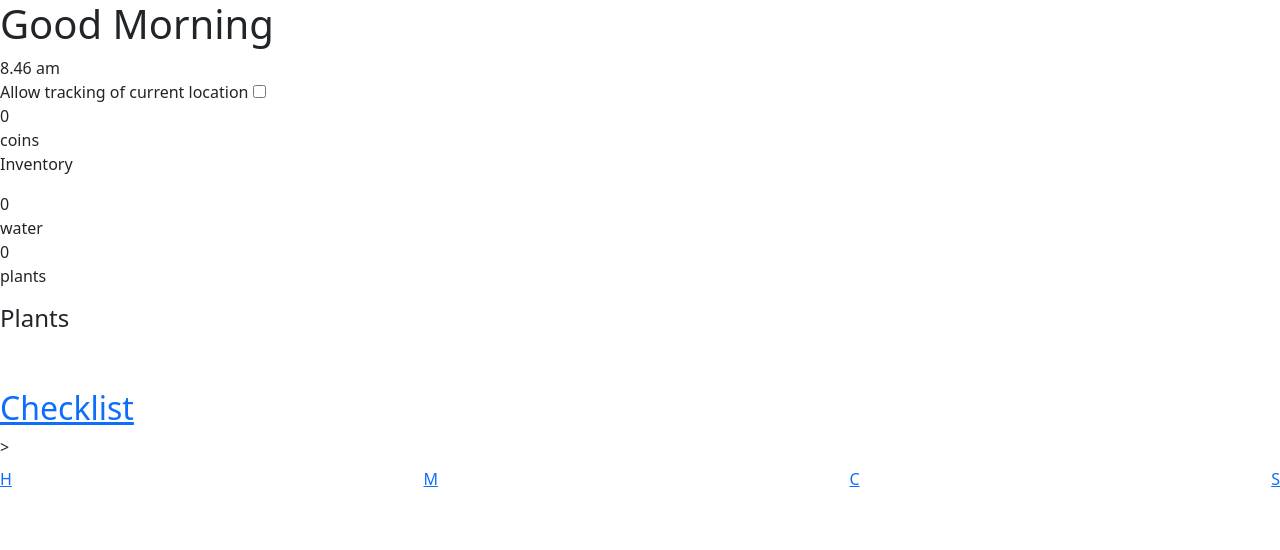
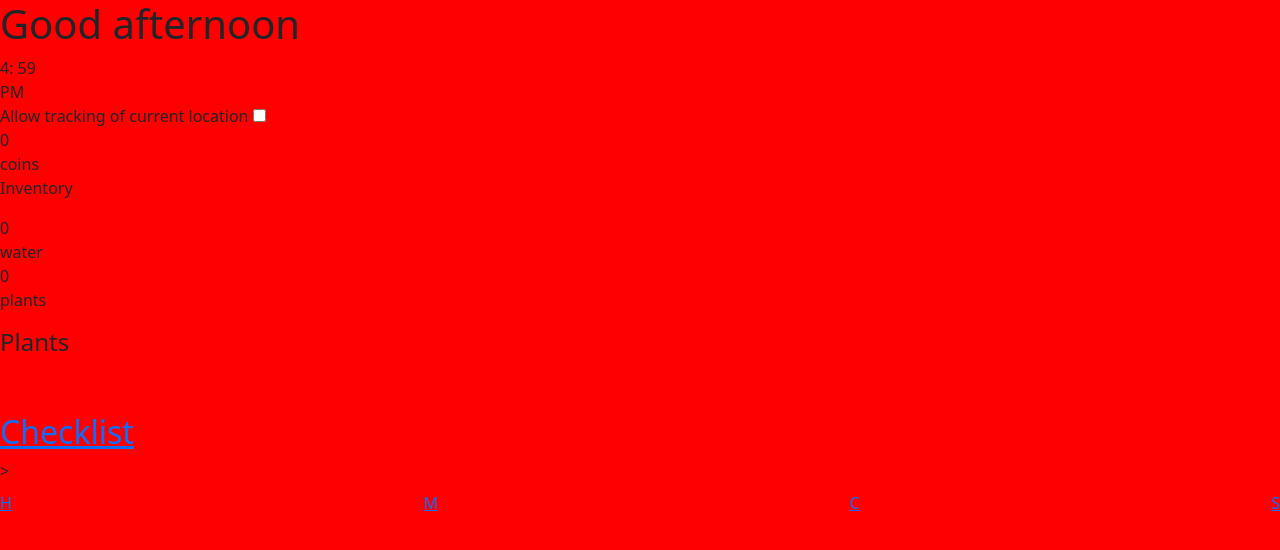
Before and after one commit to Jaslynnn/IP-Forget-me-not, a plain HTML site: page home.html in a window 1280 px wide. Drawn offline with nearby package versions, Linux system fonts and the light colour scheme; no server answers.

Commit message:
Digital clock, background color change with time

```diff
--- a/home.html
+++ b/home.html
@@ -18,8 +18,14 @@
 <body>
     <div class="content">
         <div class="time">
-            <h1>Good Morning</h1>
-            <div class="exactTime">8.46 am</div>
+
+            <div class="clock">
+            <h1 class = greeting ></h1>
+                <div class="clock-Time"></div>
+                <div class="clock-ampm"></div>
+
+        </div>
+
         </div>
         <div class="currentLocation">
             Allow tracking of current location
--- a/script.js
+++ b/script.js
@@ -14,12 +14,65 @@
 }
 */
 
+//clock and color changing
+class DigitalClock {
+  constructor(element) {
+    this.element = element;
+  }
 
+  start(){
+    this.update();
+    setInterval(() => {
+      this.update();
+
+    }, 500)
+  }
+
+
+  update(){
+
+    const parts = this.getTimeParts();
+    const minuteFormatted = parts.minute.toString().padStart(2,"0");
+    const timeFormatted = `${parts.hour}: ${minuteFormatted}`;
+    const amPm = parts.isAm ? "AM":"PM";
+    const amPmColorChange = parts.isAm ? "pink":"red";
+    const greeting = parts.morning ? "Good Morning":"Good afternoon";
+document.querySelector("body").style.backgroundColor = amPmColorChange;
+    this.element.querySelector(".clock-Time").textContent = timeFormatted;
+    this.element.querySelector(".clock-ampm").textContent = amPm;
+    this.element.querySelector(".greeting").textContent = greeting;
+  }
+
+  getTimeParts(){
+    const now = new Date();
+
+    return {
+
+      hour: now.getHours() % 12 || 12,
+      minute: now.getMinutes(),
+      isAm: now.getHours() < 12,
+      morning : now.getHours() < 12,
+      evening : now.getHours() < 12
+    };
+  }
+
+
+
+}
+
+const clockElement = document.querySelector(".clock")
+const clockObject = new DigitalClock(clockElement);
+
+clockObject.start()
+
+//end of clock
 
 //jquery
 
 $(document).ready(function () {
   //Home page
+
+
   notification()
 
   //
@@ -83,10 +136,10 @@ $(document).ready(function () {
 
       "processData": false,
       "data": JSON.stringify(jsondata),
-      "beforeSend": function(){
+      "beforeSend": function () {
         //@TODO use loading bar instead
         //disable our button or show loading bar
-        $("#addItem").prop( "disabled", true);
+        $("#addItem").prop("disabled", true);
 
       }
     }
@@ -94,7 +147,7 @@ $(document).ready(function () {
     $.ajax(settings).done(function (response) {
       console.log(response);
 
-      $("#addItem").prop( "disabled", false);
+      $("#addItem").prop("disabled", false);
 
       //@TODO update frontend UI
       $("#add-update-msg").show().fadeOut(3000);
@@ -147,7 +200,7 @@ $(document).ready(function () {
 
     $.ajax(settings).done(function (response) {
       let i = response.length
-        let lastItem = response[response.length- 1].checklist
+      let lastItem = response[response.length - 1].checklist
 
       document.getElementById("list").innerHTML += ` ${i} ${lastItem } <br>   `
 
@@ -170,7 +223,7 @@ $(document).ready(function () {
   })
 
   //Settings page
-$("#homeLocator").click(function(e){
+  $("#homeLocator").click(function (e) {
     recordPosition()
   })
 
@@ -253,7 +306,7 @@ function closeForm() {
 }
 
 target = {
-    latitude : 0,
+  latitude: 0,
   longitude: 0
 };
 
@@ -265,17 +318,17 @@ function closeForm() {
 
 id = navigator.geolocation.watchPosition(success, error, options);
 
-function notification(){
+function notification() {
 
   var home = recordPosition()
-  var current =  currentLocation()
+  var current = currentLocation()
 
   currentLocation()
-  if(home==current){
+  if (home == current) {
     alert("would you like to proceed the the checklist page?")
 
-  }else{
-    console.log( "nothing")
+  } else {
+    console.log("nothing")
   }
 
   function recordPosition() {
--- a/style.css
+++ b/style.css
@@ -32,6 +32,11 @@ html {
     text-decoration: none;
     font-family: 'Jost', sans-serif;
 
+  }
+
+  .clock-Time{
+margin-right: 2%;
+    float: left;
   }
 
   /* The switch - the box around the slider */
```
Lines whose indentation alone changed are shown as unchanged.
